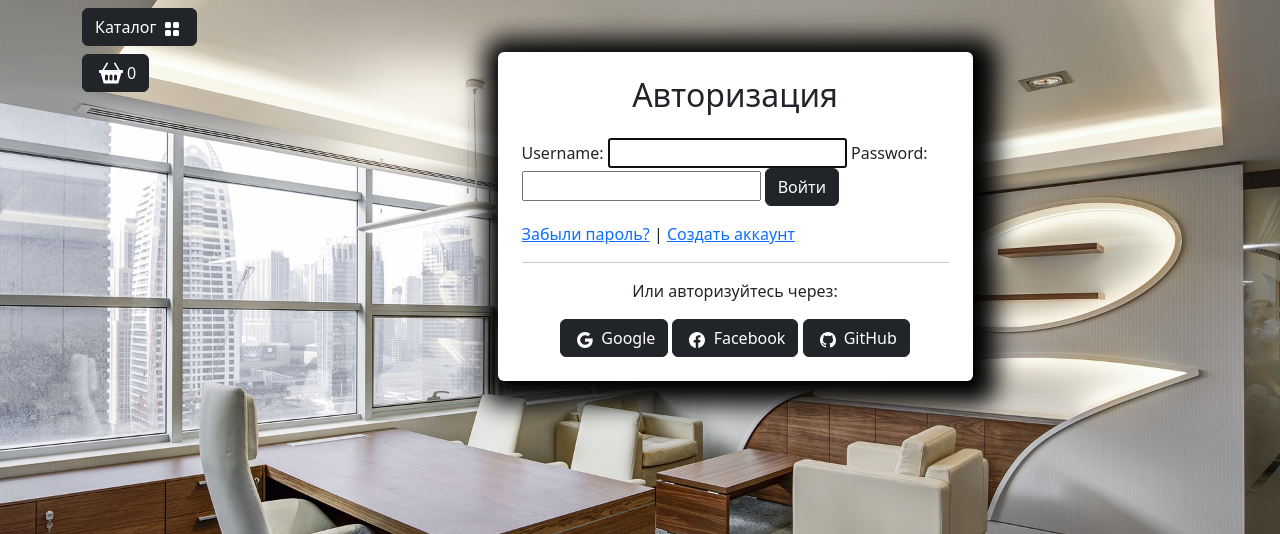
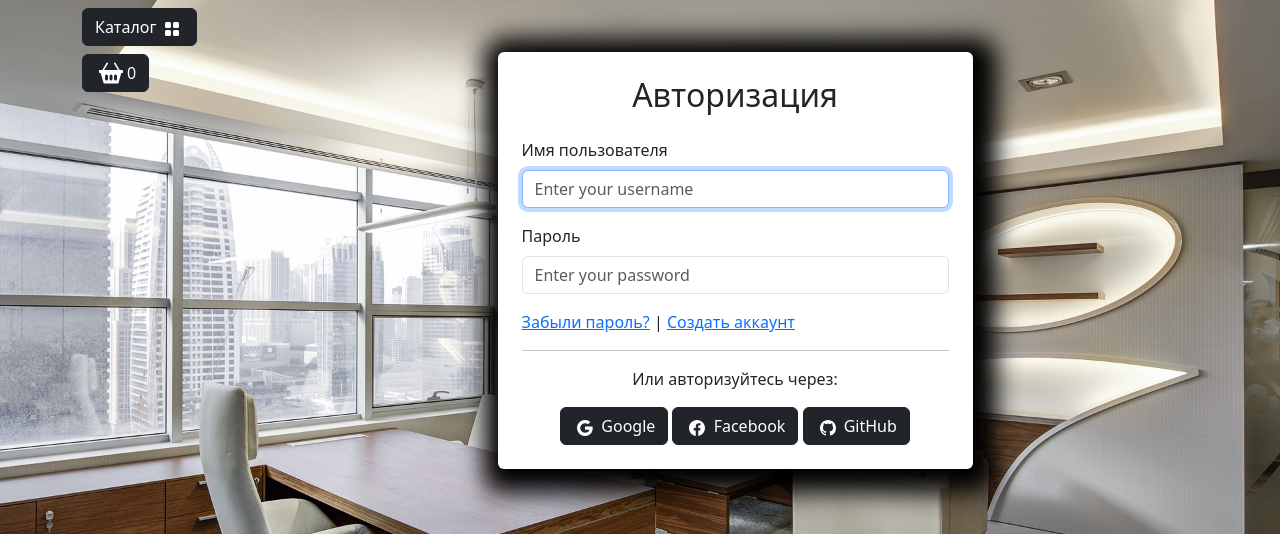
Before and after one commit to TaniIlves/edushop, a Django app: page /user/login/ in a window 1280 px wide. Shown: the part 56-590 px from the top of the page. Run offline with Django 4.2, Linux system fonts and the light colour scheme; data comes from the database, SQL or seed files in the repository; some libraries are stand-ins or nearby versions.

Commit message:
Add many variants of forms for authorization

```diff
--- a/users/forms.py
+++ b/users/forms.py
@@ -5,5 +5,31 @@ from users.models import User
 
 
 class UserLoginForm(AuthenticationForm):
+
+    username = forms.CharField()
+    password = forms.CharField()
+
+    # For form generator based on Forms
+    # username = forms.CharField(
+    #     label='Username:',
+    #     widget=forms.TextInput(
+    #         attrs={
+    #             'autofocus': True,
+    #             'class': 'form-control',
+    #             'placeholder': 'Enter your username',
+    #         },
+    #     )
+    # )
+    # password = forms.CharField(
+    #     label='Password:',
+    #     widget=forms.PasswordInput(
+    #         attrs={
+    #             'autocomplete': 'current-password',
+    #             'class': 'form-control',
+    #             'placeholder': 'Enter your password',
+    #         }
+    #     )
+    # )
+
     class Meta:
         model = User
--- a/users/templates/users/login.html
+++ b/users/templates/users/login.html
@@ -9,8 +9,36 @@
                                     <h2 class="text-center mb-4">Авторизация</h2>
                                     <form action="{% url 'user:login' %}" method="post">
                                         {% csrf_token %}
-                                        {{ form }}
 
+                                        <div class="mb-3">
+                                            <label for="id_username" class="form-label">Имя пользователя</label>
+                                            <input type="text" class="form-control" value="{% if form.username.value %}{{ form.username.value }}{% endif %}" name="username" id="id_username" placeholder="Enter your username" autofocus required>
+                                        </div>
+                                        <div class="mb-3">
+                                            <label for="id_password" class="form-label">Пароль</label>
+                                            <input type="password" class="form-control" name="password" id="id_password" placeholder="Enter your password" autocomplete="current-password" required>
+                                        </div>
+
+{# Form generator with For #}
+{#                                        {% for item in form %}#}
+{#                                        <div class="mb-3">#}
+{#                                            <label for="{{ form.username.id_for_label }}" class="form-label">{{ item.label }}</label>#}
+{#                                            {{ item }}#}
+{#                                        </div>#}
+{#                                        {% endfor %}#}
+
+{# Simple customized form generator #}
+{#                                        <div class="mb-3">#}
+{#                                            <label for="{{ form.username.id_for_label }}" class="form-label">Username:</label>#}
+{#                                            {{ form.username }}#}
+{#                                        </div>#}
+{#                                        <div class="mb-3">#}
+{#                                            <label for="{{ form.password.id_for_label }}" class="form-label">Password:</label>#}
+{#                                            {{ form.password }}#}
+{#                                        </div>#}
+{#                                        <button type="submit" class="btn btn-dark btn-block">Войти</button>#}
+
+{# Simple HTML form #}
 {#                                        <div class="mb-3">#}
 {#                                            <label for="username" class="form-label">Имя пользователя</label>#}
 {#                                            <input type="text" class="form-control" id="username" placeholder="Введите ваше имя пользователя" required>#}
@@ -19,7 +47,7 @@
 {#                                            <label for="password" class="form-label">Пароль</label>#}
 {#                                            <input type="password" class="form-control" id="password" placeholder="Введите ваш пароль" required>#}
 {#                                        </div>#}
-                                        <button type="submit" class="btn btn-dark btn-block">Войти</button>
+
                                     </form>
                                     <div class="mt-3">
                                         <a href="#">Забыли пароль?</a> | <a href="{% url 'user:registration' %}">Создать аккаунт</a>
```
